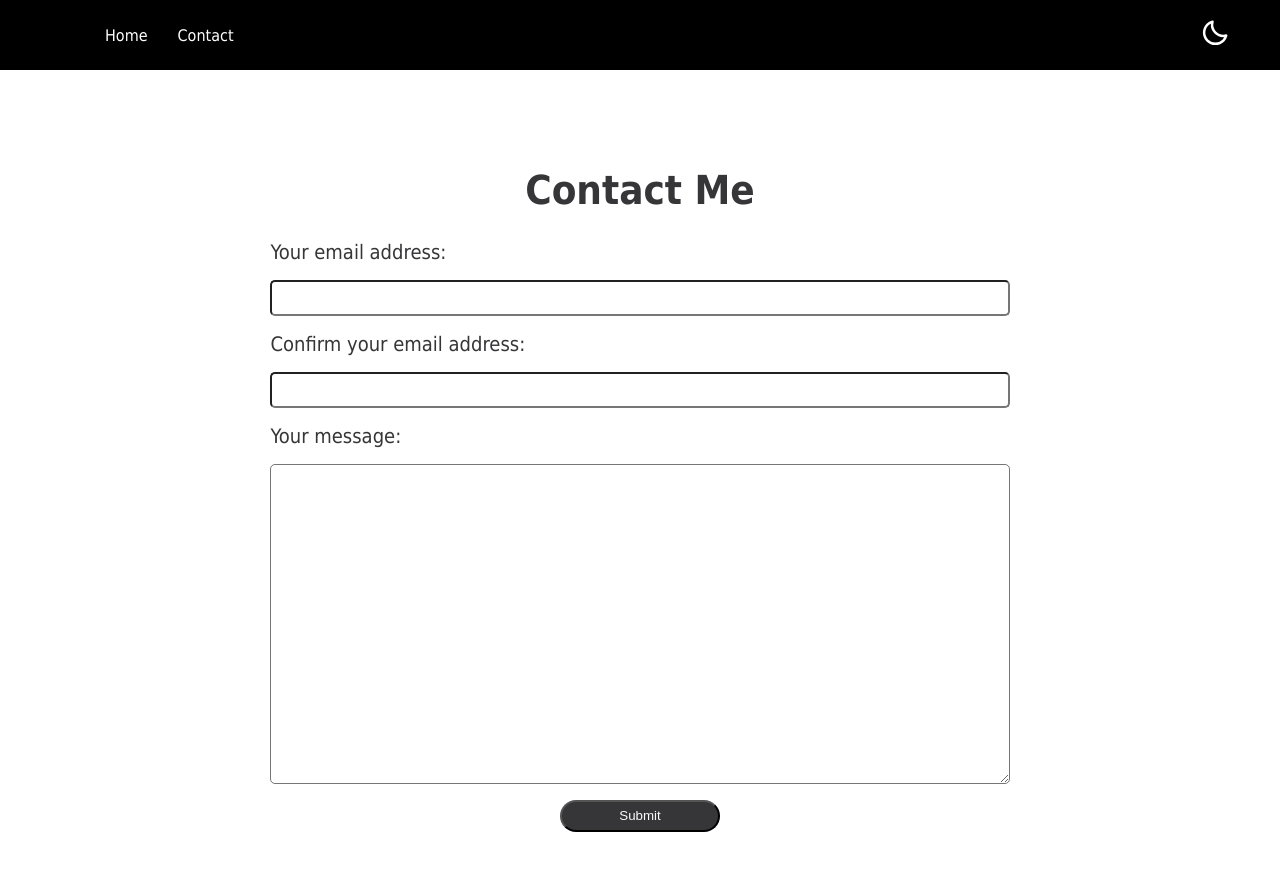
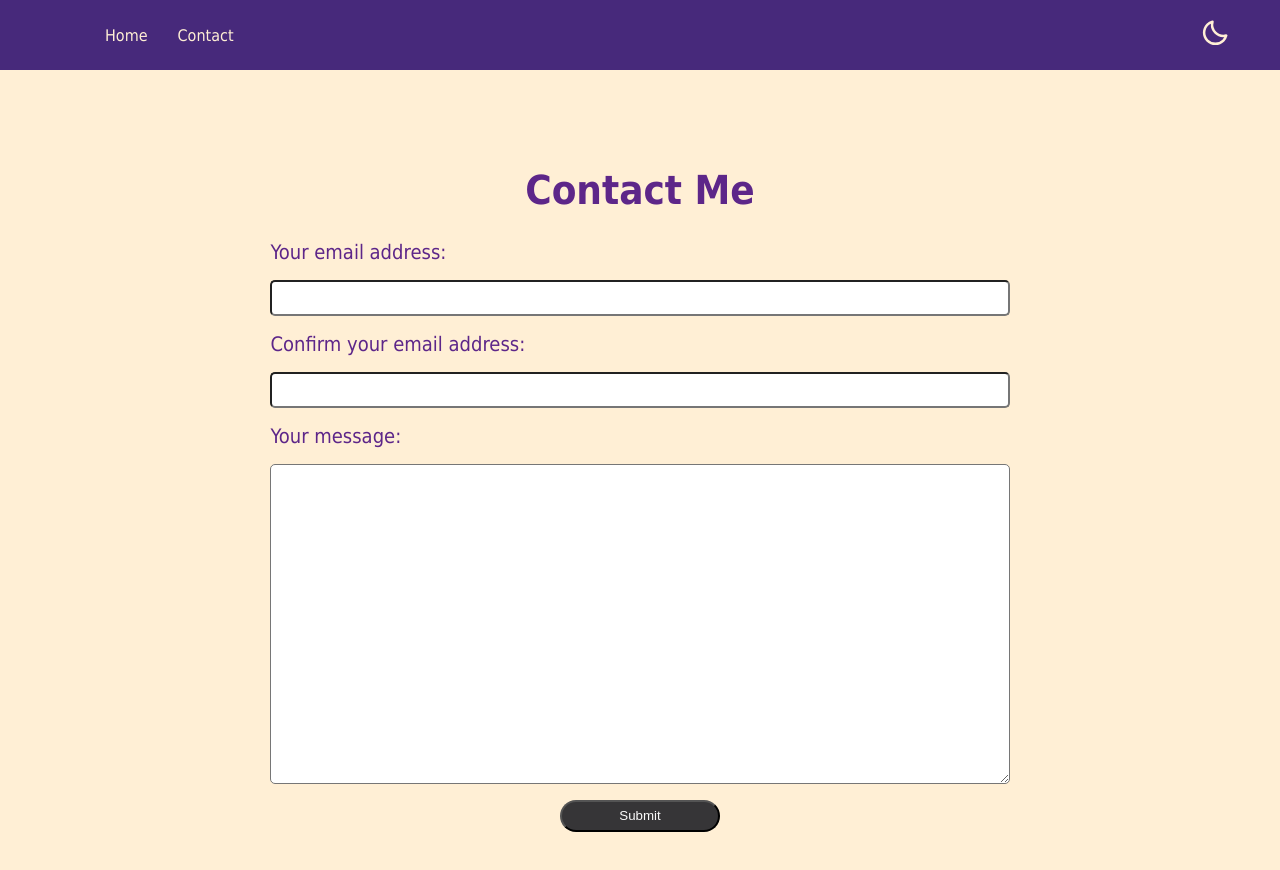
Before and after one commit to lowsound42/homepage, a Next.js app: page /contact in a window 1280 px wide. Shown: the top 870 px of the page. Built offline with nearby package versions, Linux system fonts and the light colour scheme.

Commit message:
theme colour experiments

```diff
--- a/components/GitHubCard.tsx
+++ b/components/GitHubCard.tsx
@@ -118,7 +118,7 @@ const InnerContainer = styled.div`
     @media ${device.laptopL} {
         width: 30%;
     }
-    border: 1px solid black;
+    border: 1px solid #696969;
     border-radius: 20px;
     padding: 1rem 1rem;
 `;
--- a/components/Navbar.tsx
+++ b/components/Navbar.tsx
@@ -14,7 +14,7 @@ const Navbar = () => {
     return (
         <ThemeProvider theme={theme === 'light' ? lightTheme : darkTheme}>
             <GlobalStyles />
-            <NavContainer>
+            <NavContainer className=".navContainer">
                 <NavUList>
                     <NavLink>
                         <Link href="/">Home</Link>
@@ -39,8 +39,6 @@ export default Navbar;
 const NavContainer = styled.nav`
     height: 70px;
     padding: 10px 50px;
-    background: #000;
-    color: #fff;
     display: flex;
     align-items: center;
     width: 100%;
--- a/styles/ThemeConfig.js
+++ b/styles/ThemeConfig.js
@@ -1,19 +1,37 @@
 import { createGlobalStyle } from 'styled-components';
+// export const lightTheme = {
+//   body: '#FFF',
+//   text: '#363537',
+//   toggleBorder: '#FFF',
+//   background: '#363537',
+//   buttonBody: '#363537',
+//   buttonText: '#FAFAFA'
+// };
+
+// export const darkTheme = {
+//   body: '#363537',
+//   text: '#FAFAFA',
+//   toggleBorder: '#6B8096',
+//   background: '#999',
+//   buttonBody: '#FAFAFA',
+//   buttonText: '#363537'
+// };
 
 export const lightTheme = {
-    body: '#FFF',
-    text: '#363537',
+    body: '#FFEFD5',
+    text: '#5D2689',
     toggleBorder: '#FFF',
-    background: '#363537',
+    background: '#47297B',
     buttonBody: '#363537',
-    buttonText: '#FAFAFA'
+    buttonText: '#FAFAFA',
+    navText: '#FFEFD5'
 };
 
 export const darkTheme = {
     body: '#363537',
-    text: '#FAFAFA',
+    text: '#C6CDF2',
     toggleBorder: '#6B8096',
-    background: '#999',
+    background: '#696969',
     buttonBody: '#FAFAFA',
     buttonText: '#363537'
 };
@@ -32,4 +50,9 @@ export const GlobalStyles = createGlobalStyle`
     background: ${({ theme }) => theme.buttonBody}
   }
 
+  nav{
+    background: ${({ theme }) => theme.background};
+    color: ${({ theme }) => theme.navText};
+  }
+
 `;
```
Also changed, not shown: components/AboutHero.tsx (+11 -4 lines).
